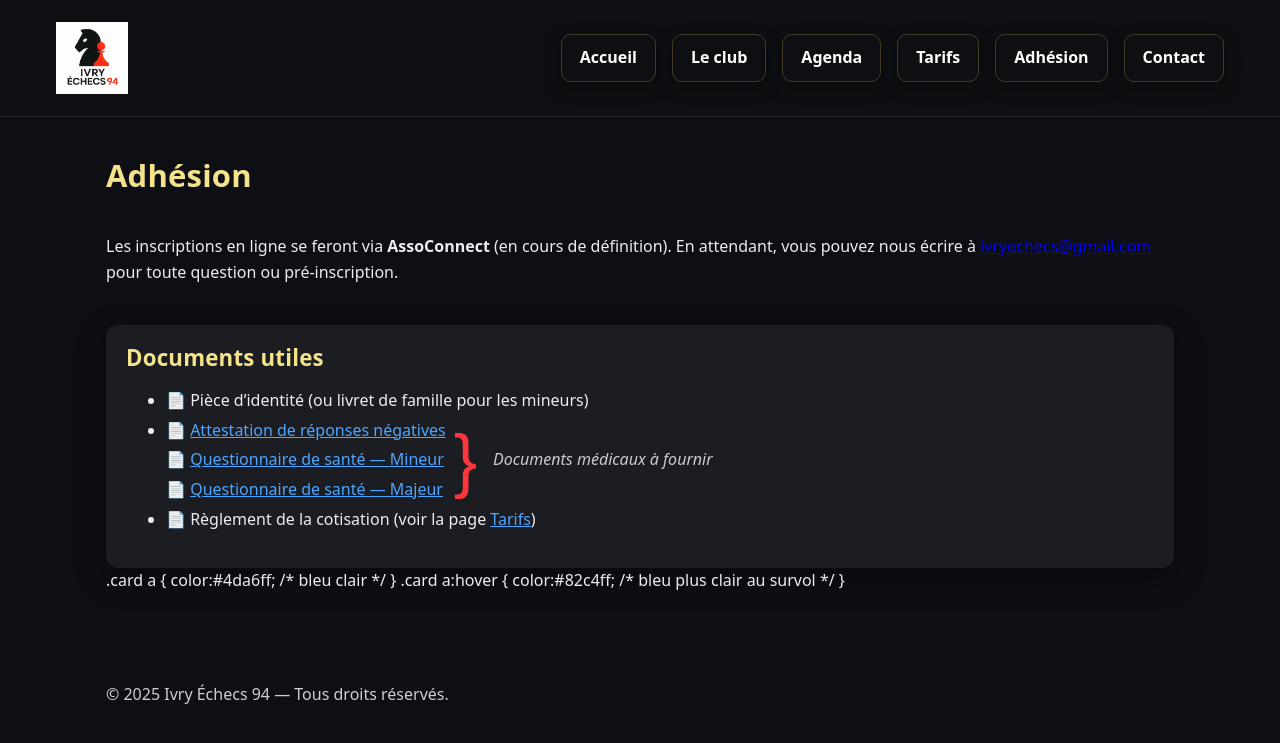
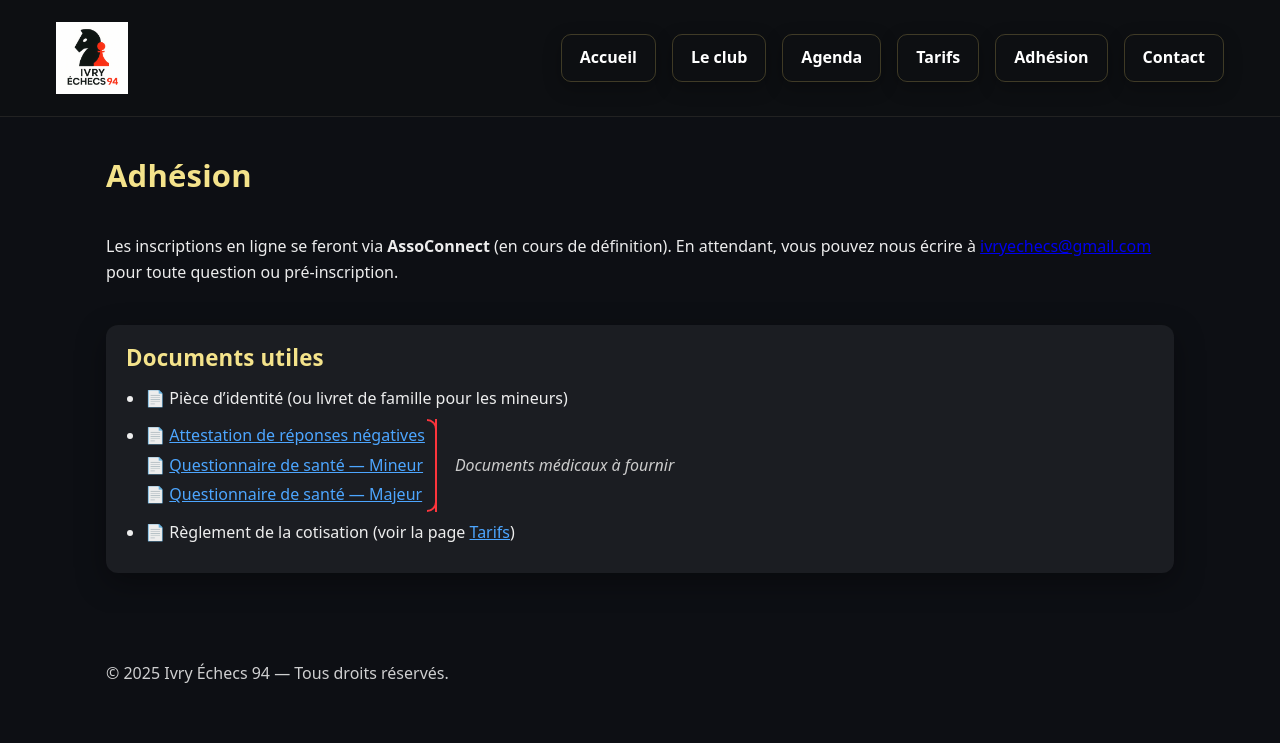
Before and after one commit to Nelwyn64/ivry-echecs-94, a Jekyll site: the page built from adhesion.html, in a window 1280 px wide. Shown: the top 743 px of the page. Built offline with Jekyll 4.4.1, drawn with Linux system fonts in a browser that asks for light colours.

Commit message:
Update Pages du site “adhesion”

```diff
--- a/adhesion.html
+++ b/adhesion.html
@@ -4,7 +4,8 @@ title: Ivry Échecs 94 — Adhésion
 meta_description: Adhérer au club Ivry Échecs 94.
 bg_image: bg-adhesion.jpg
 ---
-<section class="container"><p style="margin:40px 0;"></p>
+<section class="container">
+  <p style="margin:40px 0;"></p>
   <h1 class="section-title">Adhésion</h1>
   <p style="margin:40px 0;"></p>
 
@@ -14,35 +15,71 @@ bg_image: bg-adhesion.jpg
     <a href="mailto:ivryechecs@gmail.com">ivryechecs@gmail.com</a>
     pour toute question ou pré-inscription.
   </p>
+
   <p style="margin:40px 0;"></p>
 
   <div class="card" style="margin-top:16px">
     <h3>Documents utiles</h3>
 
-  <ul>
-    <li>📄 Pièce d’identité (ou livret de famille pour les mineurs)</li>
-    <li class="medical-group">
+    <style>
+      .docs-list { margin: 0; padding-left: 1.2em; }
+      .docs-list > li { margin: 8px 0; }
 
-      <style>
-        .brace-group{display:flex;align-items:center;margin:0}
-        .brace-links{list-style:none;margin:0;padding:0}
-        .brace-links li{margin:4px 0}
-        .brace{display:flex;align-items:center;font-size:70px;line-height:1;
-               color:#fd353c;font-weight:400;font-family:Arial, sans-serif;margin:0 8px}
-        .brace-text{display:flex;align-items:center;font-style:italic;color:#cccccc;margin-left:8px}
+      .brace-group { display: flex; align-items: stretch; gap: 10px; }
 
-        /* (optionnel) Liens plus clairs dans cette carte */
-        .card a{color:#4da6ff}
-        .card a:hover{color:#82c4ff}
+      .brace-links { list-style: none; margin: 0; padding: 0; }
+      .brace-links li { margin: 4px 0; }
+
+      .brace {
+        position: relative;
+        align-self: stretch;
+        width: 0;
+        border-right: 2px solid #fd353c; /* épaisseur de l’accolade */
+      }
+      .brace::before,
+      .brace::after {
+        content: "";
+        position: absolute;
+        right: -2px;
+        width: 10px;
+        height: 28%;
+        border-right: 2px solid #fd353c;
+      }
+      .brace::before {
+        top: 0;
+        border-top: 2px solid #fd353c;
+        border-radius: 0 10px 0 0;
+      }
+      .brace::after {
+        bottom: 0;
+        border-bottom: 2px solid #fd353c;
+        border-radius: 0 0 10px 0;
+      }
+
+      .brace-text {
+        display: flex;
+        align-items: center;
+        font-style: italic;
+        color: #cccccc;
+        margin-left: 8px;
+      }
+
+      /* Couleur des liens */
+      .card a { color: #4da6ff; }
+      .card a:hover { color: #82c4ff; }
     </style>
 
+    <ul class="docs-list">
+      <li>📄 Pièce d’identité (ou livret de famille pour les mineurs)</li>
+
+      <li class="medical-group">
         <div class="brace-group">
           <ul class="brace-links">
             <li>📄 <a href="/assets/uploads/attestation_negative.pdf" target="_blank">Attestation de réponses négatives</a></li>
             <li>📄 <a href="/assets/uploads/questionnaire_mineur.pdf" target="_blank">Questionnaire de santé — Mineur</a></li>
             <li>📄 <a href="/assets/uploads/questionnaire_majeur.pdf" target="_blank">Questionnaire de santé — Majeur</a></li>
           </ul>
-        <div class="brace">}</div>
+          <div class="brace"></div>
           <div class="brace-text">Documents médicaux à fournir</div>
         </div>
       </li>
@@ -50,14 +87,4 @@ bg_image: bg-adhesion.jpg
       <li>📄 Règlement de la cotisation (voir la page <a href="/tarifs/">Tarifs</a>)</li>
     </ul>
   </div>
-
-  .card a {
-    color:#4da6ff; /* bleu clair */
-  }
-  .card a:hover {
-    color:#82c4ff; /* bleu plus clair au survol */
-  }
-</style>
-
-
 </section>
```
Lines whose indentation alone changed are shown as unchanged.
